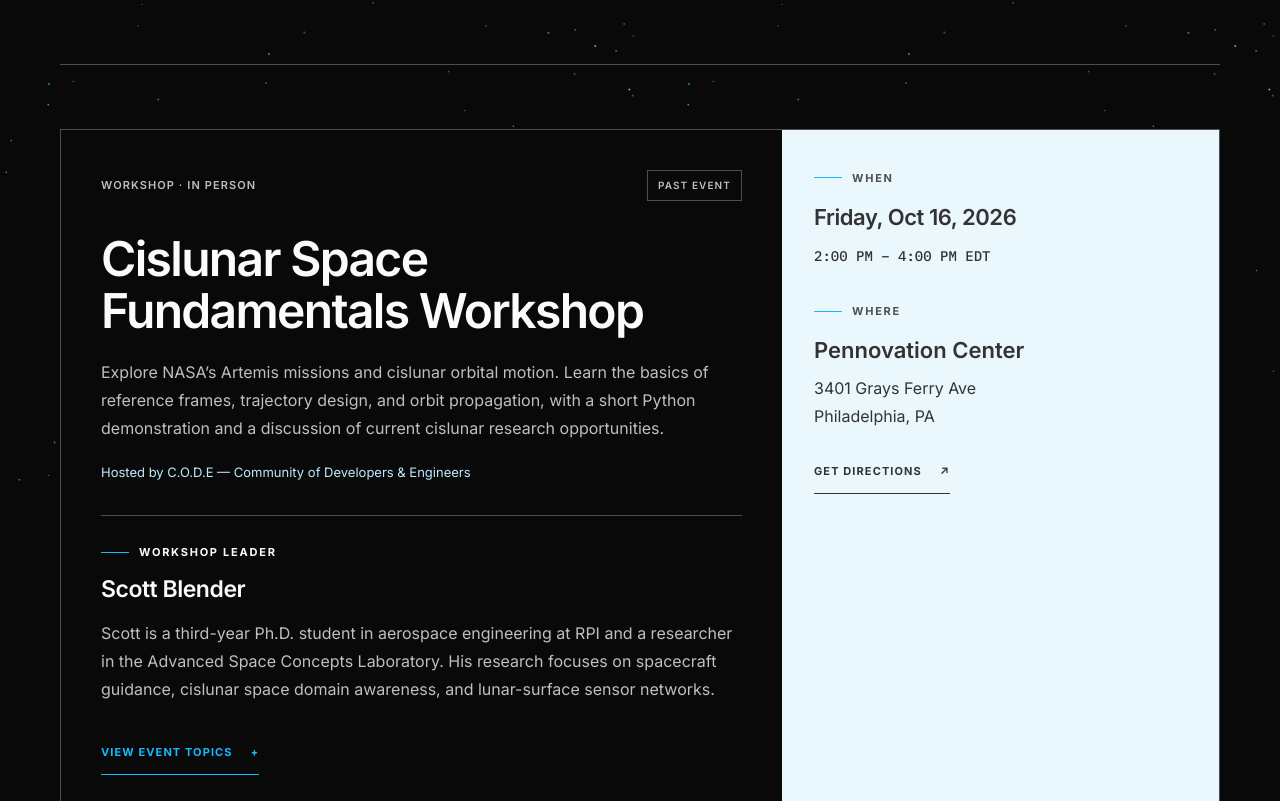
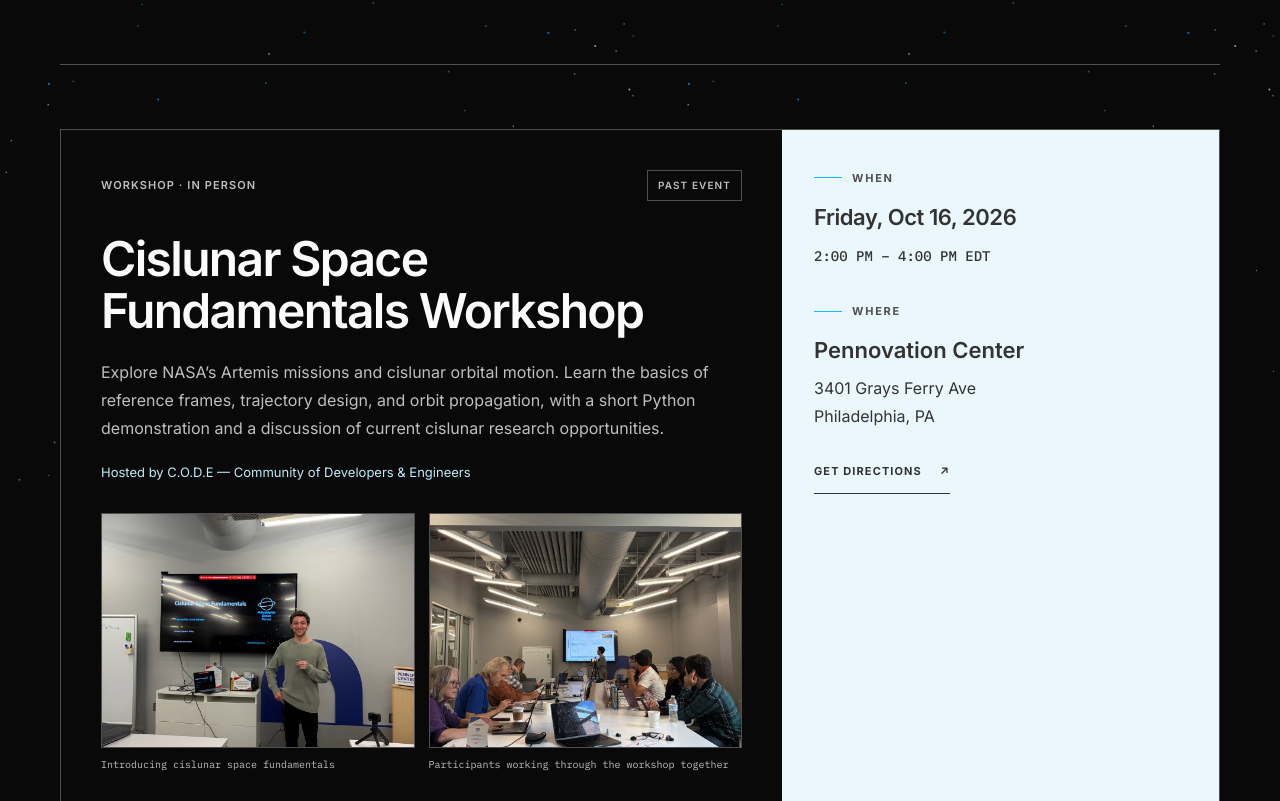
Before and after one commit to scottblender/philadelphia-space-forum, a Next.js app: page /events in a window 1280 px wide. Shown: the part 319-1120 px from the top of the page. Built offline with nearby package versions, Linux system fonts and the light colour scheme.

Commit message:
Add workshop event photos

```diff
--- a/app/components/EventCard.tsx
+++ b/app/components/EventCard.tsx
@@ -7,6 +7,7 @@ import { EventAttendance } from "./EventAttendance";
 import { RsvpForm } from "./RsvpForm";
 import { eventMaterials } from "../data/eventMaterials";
 import { EventMaterials } from "./EventMaterials";
+import { publicAsset } from "../lib/publicAsset";
 
 const stateLabels = { upcoming: "Upcoming", live: "Happening now", past: "Past event", cancelled: "Cancelled" };
 
@@ -46,6 +47,32 @@ export function EventCard({ event }: { event: ForumEvent }) {
         <h2 id={`${event.id}-title`}>{event.title}</h2>
         <p className="event-synopsis">{event.synopsis}</p>
         <p className="event-host">Hosted by {event.host}</p>
+        {event.id === "cislunar-space-workshop-2026-10-16" && (
+          <div className="workshop-gallery" role="group" aria-label="Photos from the Cislunar Space Fundamentals Workshop">
+            <figure>
+              <img
+                src={publicAsset("/workshops/cislunar-space-fundamentals/workshop-presentation.jpg")}
+                alt="Scott Blender standing beside the Cislunar Space Fundamentals presentation at Pennovation Center."
+                width={1050}
+                height={1400}
+                loading="lazy"
+                decoding="async"
+              />
+              <figcaption>Introducing cislunar space fundamentals</figcaption>
+            </figure>
+            <figure>
+              <img
+                src={publicAsset("/workshops/cislunar-space-fundamentals/workshop-participants.jpg")}
+                alt="Workshop participants seated around a table during the Cislunar Space Fundamentals Workshop."
+                width={1050}
+                height={1400}
+                loading="lazy"
+                decoding="async"
+              />
+              <figcaption>Participants working through the workshop together</figcaption>
+            </figure>
+          </div>
+        )}
         {event.speaker.name && <div className="event-speaker">
           <p className="eyebrow"><span /> {event.speaker.role}</p>
           <h3>{event.speaker.name}</h3>
--- a/app/globals.css
+++ b/app/globals.css
@@ -108,6 +108,10 @@ h2 em { color: var(--cyan-blue); font-weight: inherit; font-style: normal; }
 .event-card h2 { margin: 32px 0 20px; font-size: clamp(32px, 4.5vw, 48px); line-height: 1.1; font-weight: 600; letter-spacing: -.035em; }
 .event-synopsis, .event-speaker > p:last-child { font-size: 16px; line-height: 1.75; color: var(--silver-gray); margin: 0; }
 .event-host { margin: 20px 0 0; color: var(--pale-blue); font-size: 13px; line-height: 1.6; }
+.workshop-gallery { margin-top: 30px; display: grid; grid-template-columns: repeat(2, minmax(0, 1fr)); gap: 14px; }
+.workshop-gallery figure { min-width: 0; margin: 0; }
+.workshop-gallery img { display: block; width: 100%; aspect-ratio: 4 / 3; object-fit: cover; border: 1px solid var(--line); background: var(--charcoal); }
+.workshop-gallery figcaption { margin-top: 9px; color: var(--silver-gray); font: 400 10px/1.5 var(--font-mono); }
 .event-speaker { margin-top: 32px; padding-top: 28px; border-top: 1px solid var(--line); }
 .event-speaker .eyebrow { margin-bottom: 12px; }
 .event-speaker h3 { font-size: 23px; margin: 0 0 12px; font-weight: 600; letter-spacing: -.02em; }
```
Also changed, not shown: public/workshops/cislunar-space-fundamentals/workshop-participants.jpg (added), public/workshops/cislunar-space-fundamentals/workshop-presentation.jpg (added).
